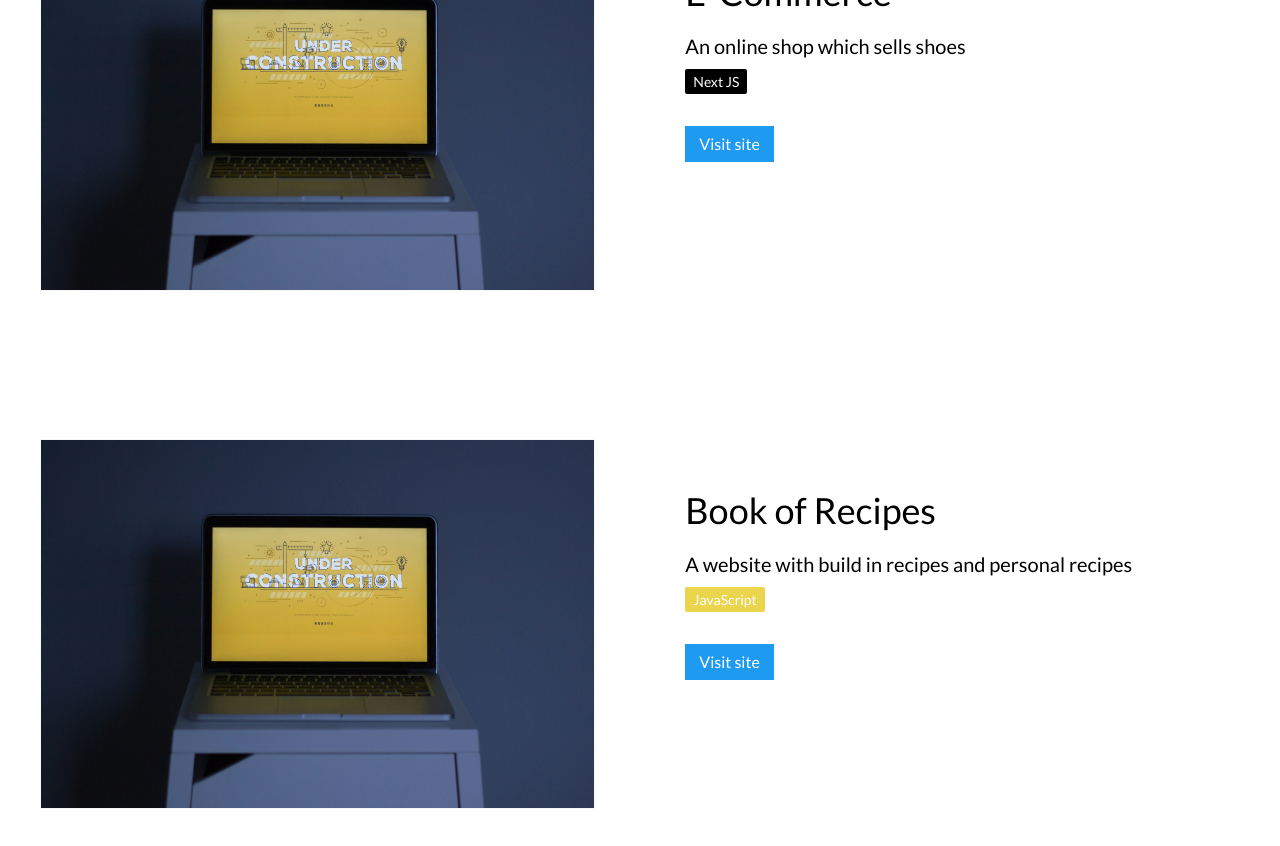
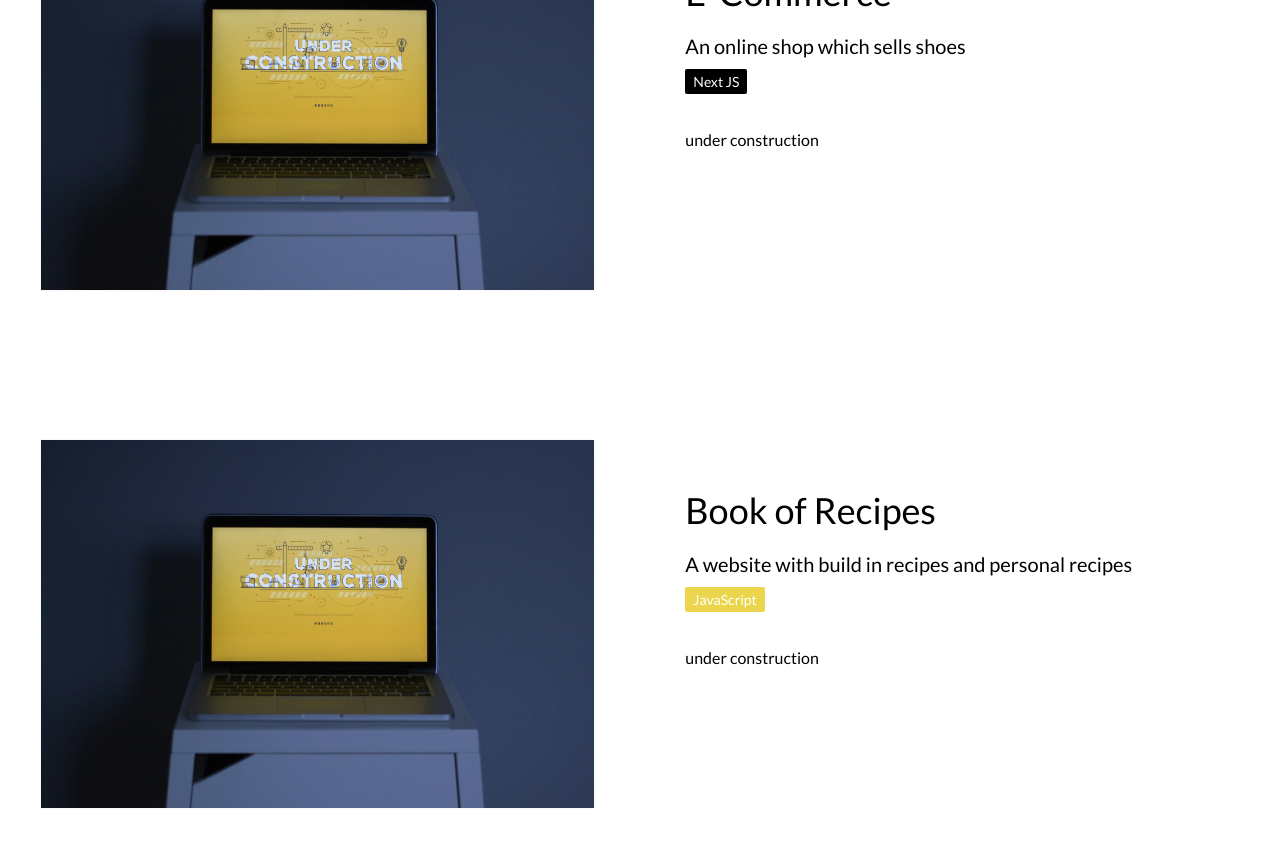
Before and after one commit to subinho/portfolio-2024, a React (Vite) app: page / in a window 1280 px wide. Shown: the part 1140-1986 px from the top of the page. Built offline with nearby package versions, Linux system fonts and the light colour scheme.

Commit message:
Edit if website is under construction then "visit site" wont be avaible

```diff
--- a/src/components/Project.tsx
+++ b/src/components/Project.tsx
@@ -19,14 +19,21 @@ const Project: FC<ProjectProps> = ({
         <span className="project_badge" style={{ backgroundColor: badgeColor }}>
           {badge}
         </span>
-        <button type="button" className="project_details-btn">
+        <button
+          type="button"
+          className={`project_details-btn ${
+            refer === "#" && "under_construction"
+          }`}
+        >
           <Link
             to={refer}
             target="_blank"
             rel="norefer"
-            className="project_details-link"
+            className={`project_details-link ${
+              refer === "#" && "under_construction"
+            }`}
           >
-            Visit site
+            {refer === "#" ? "under construction" : "Visit site"}
           </Link>
         </button>
       </div>
--- a/src/scss/_project.scss
+++ b/src/scss/_project.scss
@@ -63,7 +63,7 @@
     }
 
     &-link {
-      color: white !important;
+      color: white;
     }
   }
 
@@ -83,3 +83,10 @@
     }
   }
 }
+
+.under_construction {
+  color: #000 !important;
+  background-color: #fff !important;
+  cursor: default;
+  padding: 2px 0;
+}
```
